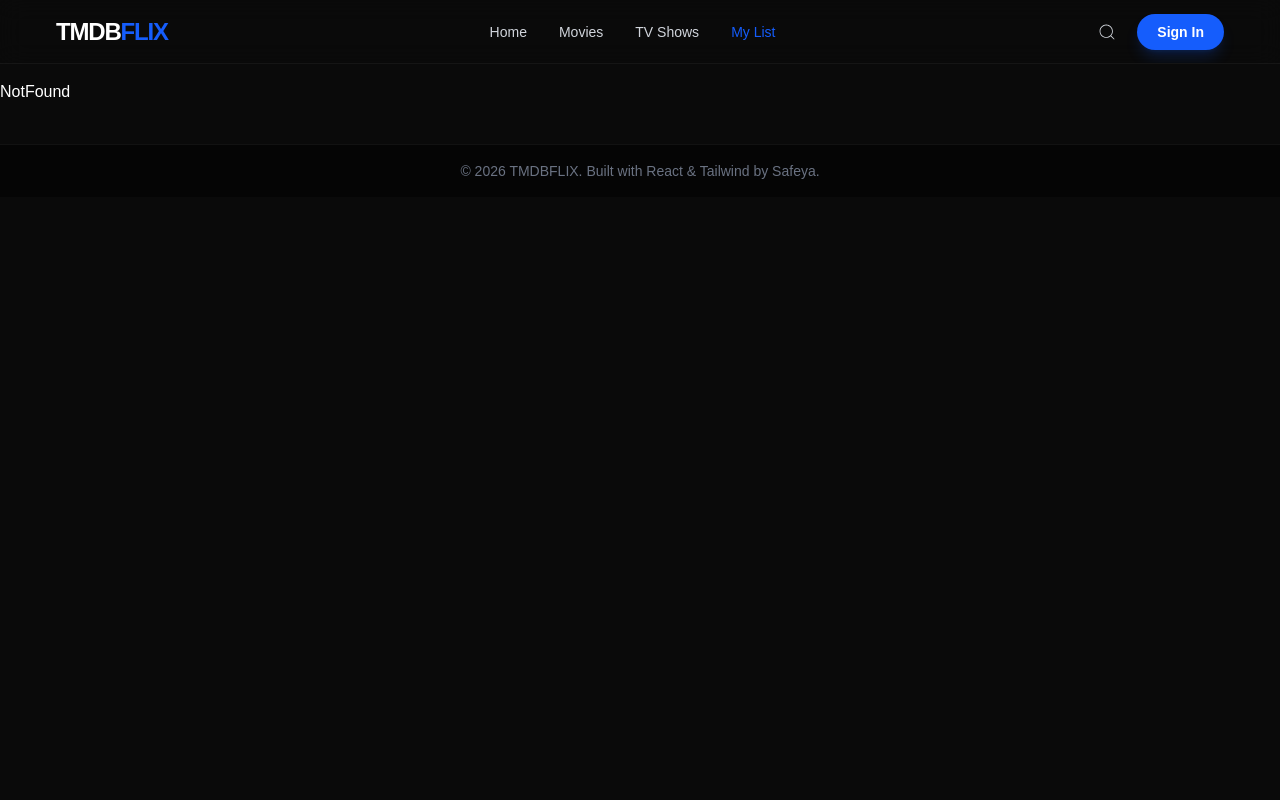
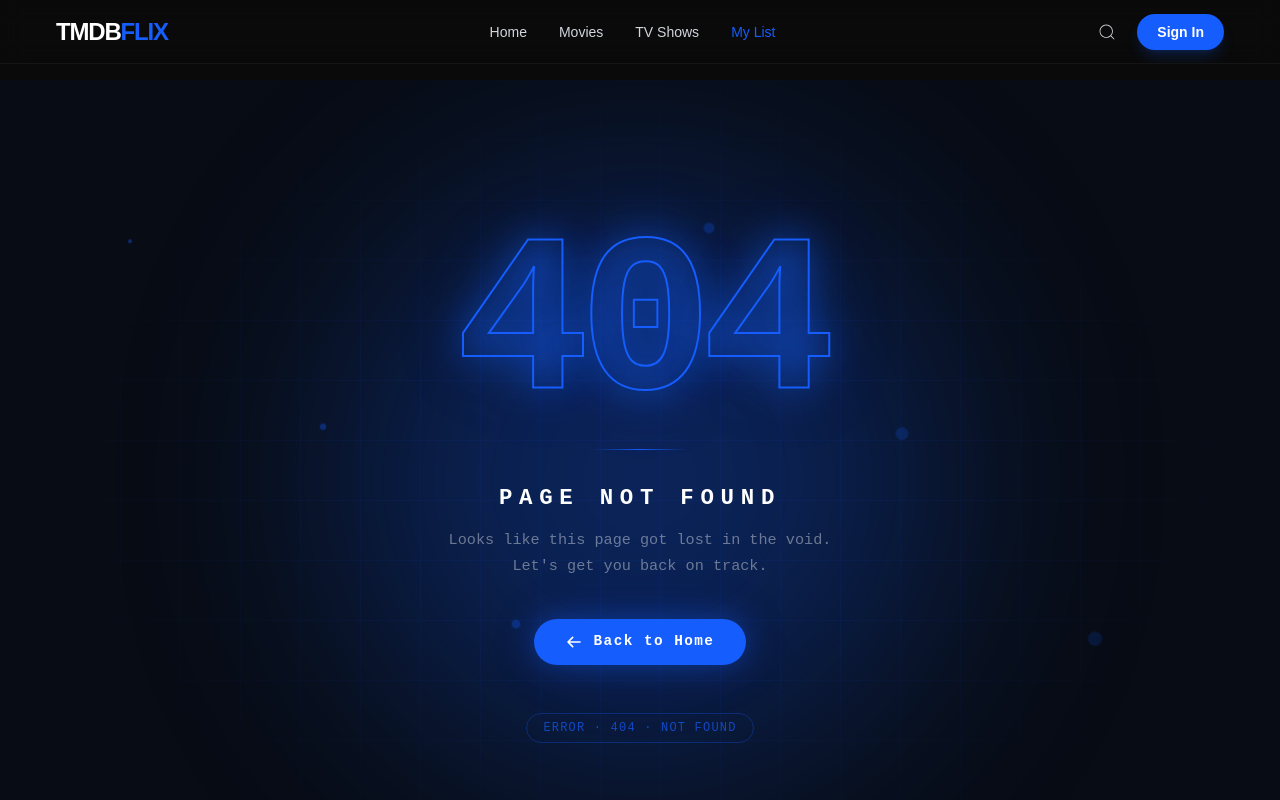
Before and after one commit to Safeya-Yasien/iti_4_assignments, a React (Vite) app in the folder react/final-project-tmdb/: page /favorites in a window 1280 px wide. Shown: the top 800 px of the page. Built offline with nearby package versions, Linux system fonts and the light colour scheme.

Commit message:
add not found page

```diff
--- a/react/final-project-tmdb/src/pages/NotFound.jsx
+++ b/react/final-project-tmdb/src/pages/NotFound.jsx
@@ -1,6 +1,191 @@
+import { Link } from "react-router";
+import { useEffect, useRef } from "react";
+
 const NotFound = () => {
+  const glitchRef = useRef(null);
+
+  useEffect(() => {
+    const el = glitchRef.current;
+    if (!el) return;
+    const interval = setInterval(() => {
+      el.setAttribute("data-glitch", Math.random() > 0.5 ? "active" : "");
+    }, 2000);
+    return () => clearInterval(interval);
+  }, []);
+
   return (
-    <div>NotFound</div>
-  )
-}
-export default NotFound
+    <div className="min-h-screen flex flex-col items-center justify-center bg-[#080c14] relative overflow-hidden">
+      {/* Animated grid background */}
+      <div
+        className="absolute inset-0 opacity-20"
+        style={{
+          backgroundImage: `
+            linear-gradient(rgba(21,93,252,0.3) 1px, transparent 1px),
+            linear-gradient(90deg, rgba(21,93,252,0.3) 1px, transparent 1px)
+          `,
+          backgroundSize: "60px 60px",
+          maskImage:
+            "radial-gradient(ellipse at center, black 30%, transparent 80%)",
+        }}
+      />
+
+      {/* Glow blob */}
+      <div
+        className="absolute rounded-full blur-[120px] opacity-20 animate-pulse"
+        style={{
+          width: "600px",
+          height: "600px",
+          background: "#155dfc",
+          top: "50%",
+          left: "50%",
+          transform: "translate(-50%, -50%)",
+        }}
+      />
+
+      {/* Floating particles */}
+      {[...Array(6)].map((_, i) => (
+        <div
+          key={i}
+          className="absolute rounded-full"
+          style={{
+            width: `${4 + i * 2}px`,
+            height: `${4 + i * 2}px`,
+            background: "#155dfc",
+            opacity: 0.4 - i * 0.05,
+            left: `${10 + i * 15}%`,
+            top: `${20 + (i % 3) * 25}%`,
+            animation: `float ${3 + i}s ease-in-out infinite alternate`,
+            animationDelay: `${i * 0.4}s`,
+          }}
+        />
+      ))}
+
+      {/* Main content */}
+      <div className="relative z-10 flex flex-col items-center text-center px-6">
+        {/* 404 number */}
+        <div className="relative mb-2 select-none" ref={glitchRef}>
+          <span
+            className="block font-black text-[clamp(7rem,20vw,14rem)] leading-none tracking-tighter"
+            style={{
+              color: "transparent",
+              WebkitTextStroke: "2px #155dfc",
+              textShadow:
+                "0 0 40px rgba(21,93,252,0.5), 0 0 80px rgba(21,93,252,0.2)",
+              fontFamily: "'Courier New', monospace",
+            }}
+          >
+            404
+          </span>
+          {/* Glitch copy */}
+          <span
+            className="absolute inset-0 block font-black text-[clamp(7rem,20vw,14rem)] leading-none tracking-tighter opacity-0"
+            style={{
+              color: "#155dfc",
+              fontFamily: "'Courier New', monospace",
+              animation: "glitch 4s infinite",
+              clipPath: "polygon(0 30%, 100% 30%, 100% 50%, 0 50%)",
+            }}
+            aria-hidden
+          >
+            404
+          </span>
+        </div>
+
+        {/* Divider line */}
+        <div
+          className="w-24 h-px mb-8"
+          style={{
+            background:
+              "linear-gradient(90deg, transparent, #155dfc, transparent)",
+          }}
+        />
+
+        {/* Text */}
+        <h1
+          className="text-white font-bold mb-3 tracking-wide uppercase"
+          style={{
+            fontSize: "clamp(1rem, 3vw, 1.4rem)",
+            letterSpacing: "0.3em",
+            fontFamily: "'Courier New', monospace",
+          }}
+        >
+          Page Not Found
+        </h1>
+        <p
+          className="mb-10 max-w-sm"
+          style={{
+            color: "rgba(255,255,255,0.4)",
+            fontSize: "0.95rem",
+            lineHeight: "1.7",
+            fontFamily: "'Courier New', monospace",
+          }}
+        >
+          Looks like this page got lost in the void.
+          <br />
+          Let's get you back on track.
+        </p>
+
+        {/* CTA Button */}
+        <Link
+          to="/"
+          className="group relative inline-flex items-center gap-3 px-8 py-3 font-semibold text-white rounded-full overflow-hidden transition-all duration-300"
+          style={{
+            background: "#155dfc",
+            fontFamily: "'Courier New', monospace",
+            fontSize: "0.9rem",
+            letterSpacing: "0.1em",
+            boxShadow:
+              "0 0 30px rgba(21,93,252,0.4), 0 0 60px rgba(21,93,252,0.1)",
+          }}
+        >
+          <span
+            className="absolute inset-0 opacity-0 group-hover:opacity-100 transition-opacity duration-300"
+            style={{ background: "rgba(255,255,255,0.1)" }}
+          />
+          <svg
+            className="w-4 h-4 transition-transform duration-300 group-hover:-translate-x-1"
+            fill="none"
+            viewBox="0 0 24 24"
+            stroke="currentColor"
+            strokeWidth={2.5}
+          >
+            <path
+              strokeLinecap="round"
+              strokeLinejoin="round"
+              d="M10 19l-7-7m0 0l7-7m-7 7h18"
+            />
+          </svg>
+          Back to Home
+        </Link>
+
+        {/* Error code badge */}
+        <div
+          className="mt-12 px-4 py-1.5 rounded-full border text-xs tracking-widest uppercase"
+          style={{
+            borderColor: "rgba(21,93,252,0.3)",
+            color: "rgba(21,93,252,0.7)",
+            fontFamily: "'Courier New', monospace",
+          }}
+        >
+          Error · 404 · Not Found
+        </div>
+      </div>
+
+      <style>{`
+        @keyframes float {
+          from { transform: translateY(0px) scale(1); }
+          to   { transform: translateY(-20px) scale(1.1); }
+        }
+        @keyframes glitch {
+          0%, 90%, 100% { opacity: 0; transform: translate(0); }
+          91%  { opacity: 0.8; transform: translate(-4px, 2px); filter: hue-rotate(90deg); }
+          93%  { opacity: 0; }
+          95%  { opacity: 0.6; transform: translate(4px, -2px); }
+          97%  { opacity: 0; }
+        }
+      `}</style>
+    </div>
+  );
+};
+
+export default NotFound;
```
Also changed, not shown: 1 other file (tests, documents, lock files or other folders).
